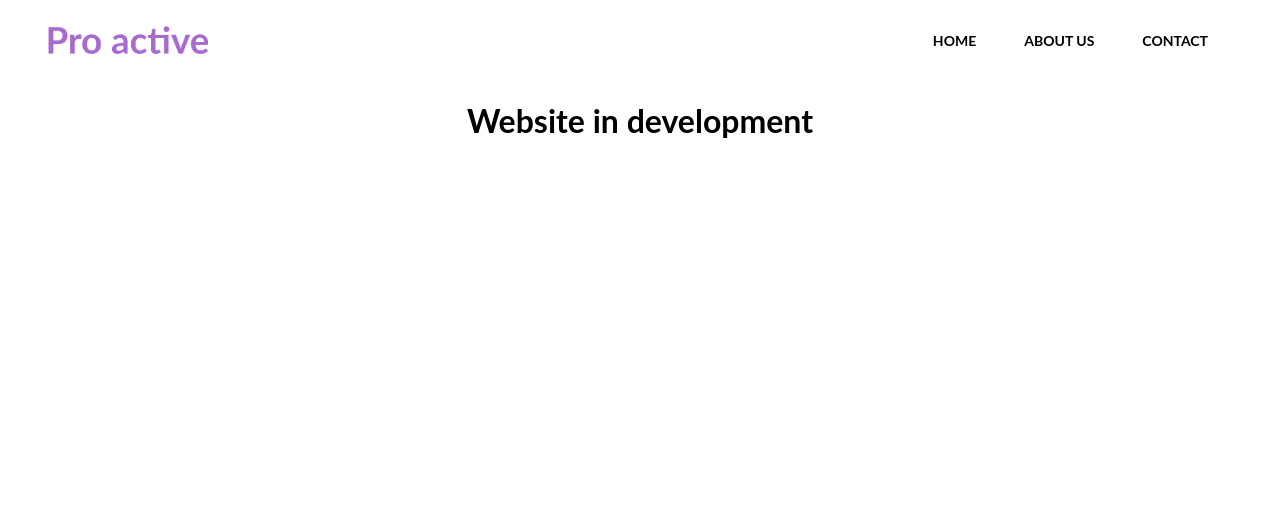
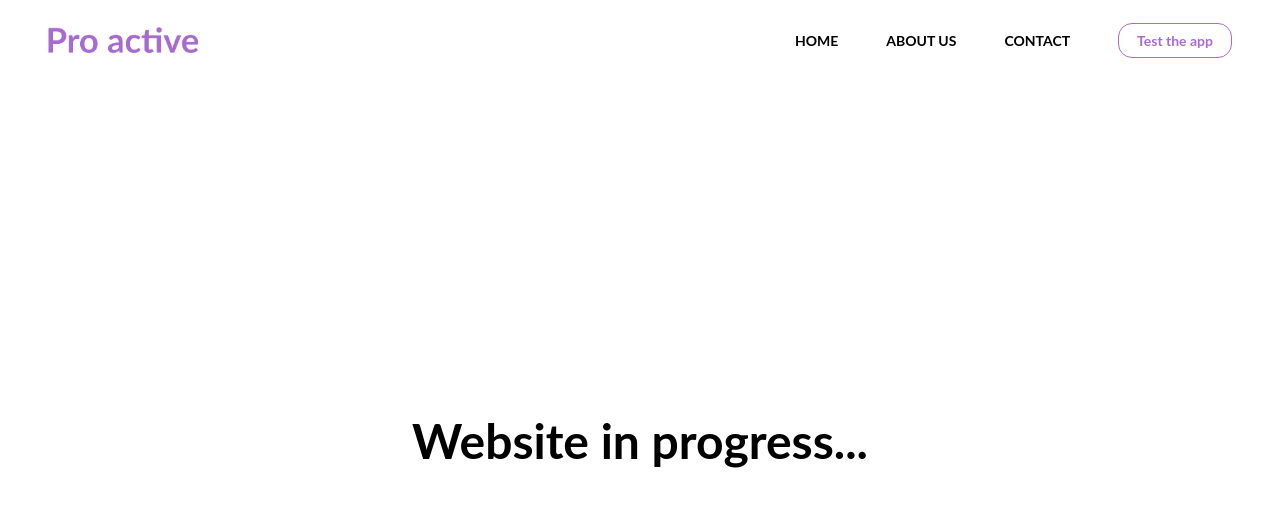
Before and after one commit to oevadee/pro-active, a Gatsby site: page / in a window 1280 px wide. Built offline with nearby package versions, Linux system fonts and the light colour scheme; Gatsby itself is replaced by a stand-in of ours.

Commit message:
feat(frontend): add basic button, inProgress section, refactor some styles and theme

```diff
--- /dev/null
+++ b/src/components/button/index.tsx
@@ -0,0 +1,39 @@
+import React, { ReactNode } from "react";
+import styled from "styled-components";
+
+const SButton = styled.button`
+    border: solid 1px ${({ theme }) => theme.colors.primary};
+    background: transparent;
+    border-radius: 14px;
+    padding: 8px 18px;
+    margin-left: 24px;
+    transition: ${({ theme }) => theme.transition};
+
+    &:hover {
+        background: ${({ theme }) => theme.colors.primary};
+        border: solid 1px transparent;
+
+        > p {
+            color: ${({ theme }) => theme.colors.white};
+        }
+    }
+
+    > p {
+        color: ${({ theme }) => theme.colors.primary};
+        margin: 0;
+        font-size: ${({ theme }) => theme.font.size.normal};
+        font-weight: ${({ theme }) => theme.font.weight.bold};
+    }
+`;
+
+interface Props {
+    children: ReactNode;
+}
+
+export const Button = ({ children }: Props) => {
+    return (
+        <SButton>
+            <p>{children}</p>
+        </SButton>
+    );
+};
--- a/src/layouts/GlobalStyle.ts
+++ b/src/layouts/GlobalStyle.ts
@@ -5,6 +5,7 @@ export const GlobalStyle = createGlobalStyle`
   * {
     font-family: 'Lato', sans-serif;
     box-sizing: border-box;
+    letter-spacing: 0;
   }
   html {
     -ms-text-size-adjust: 100%;
--- a/src/modules/navigation/index.tsx
+++ b/src/modules/navigation/index.tsx
@@ -3,6 +3,7 @@ import React from "react";
 import styled from "styled-components";
 import { GatsbyImage, getImage } from "gatsby-plugin-image";
 import { navItems } from "./navItems";
+import { Button } from "../../components/button";
 
 const SNav = styled.nav`
     width: 100%;
@@ -34,8 +35,7 @@ const SList = styled.ul`
 `;
 
 const SLink = styled(Link)`
-    height: 60px;
-    width: 160px;
+    width: 150px;
     display: grid;
     grid-area: 1/1;
 `;
@@ -69,6 +69,7 @@ export const Navigation = () => {
                 {navItems.map(({ path, label }) => (
                     <li>{label}</li>
                 ))}
+                <Button>Test the app</Button>
             </SList>
         </SNav>
     );
--- a/src/styles/theme.ts
+++ b/src/styles/theme.ts
@@ -7,5 +7,17 @@ export const theme = {
         starCommandBlue: "#0E79B2",
         scroll: "#CDCDCD",
     },
+    font: {
+        size: {
+            normal: "14px",
+            heading: "48px",
+        },
+        weight: {
+            light: "300",
+            normal: "400",
+            semiBold: "600",
+            bold: "700",
+        },
+    },
     transition: "ease-out 0.2s",
 };
--- /dev/null
+++ b/src/views/index/components/intro-section/index.tsx
@@ -0,0 +1,23 @@
+import React from "react";
+import styled from "styled-components";
+
+const SSection = styled.section`
+    height: 100%;
+    height: calc(100vh - 80px);
+    display: grid;
+    place-items: center;
+
+    > h1 {
+        font-size: ${({ theme }) => theme.font.size.heading};
+    }
+`;
+
+const SHeading = styled.h1``;
+
+export const IntroSection = () => {
+    return (
+        <SSection>
+            <h1>Website in progress...</h1>
+        </SSection>
+    );
+};
--- a/src/views/index/index.tsx
+++ b/src/views/index/index.tsx
@@ -1,5 +1,15 @@
 import React from "react";
+import styled from "styled-components";
+import { IntroSection } from "./components/intro-section";
+
+const SWrapper = styled.div`
+    width: 100%;
+`;
 
 export const IndexView = () => {
-    return <h1>Website in development</h1>;
+    return (
+        <SWrapper>
+            <IntroSection />
+        </SWrapper>
+    );
 };
```
